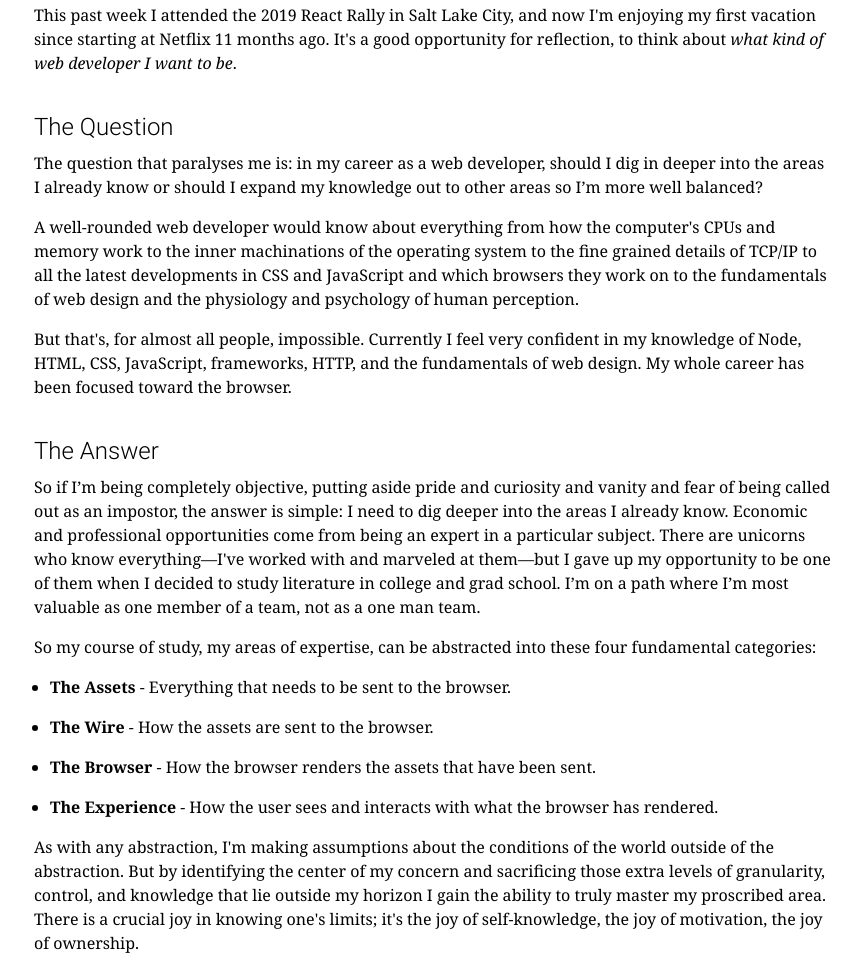
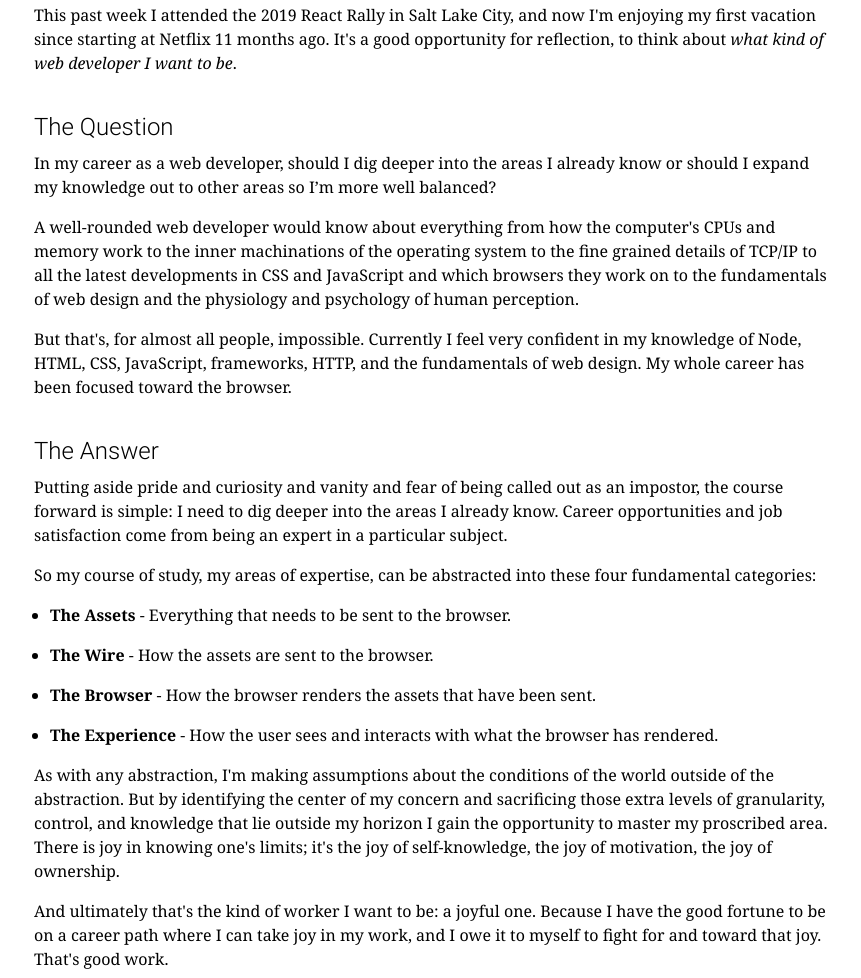
Before and after one commit to timothyjellison/new-homepage, a Gatsby site: page /posts/what-kind-of-web-developer in a window 1280 px wide. Shown: the part 334-1312 px from the top of the page, without its empty margins (206-1067 px from the left). Built offline with nearby package versions, Linux system fonts and the light colour scheme; Gatsby itself is replaced by a stand-in of ours.

Commit message:
Update what-kind-of-web-developer.md

```diff
--- a/src/pages/posts/what-kind-of-web-developer.md
+++ b/src/pages/posts/what-kind-of-web-developer.md
@@ -7,7 +7,7 @@ This past week I attended the 2019 React Rally in Salt Lake City, and now I'm en
 
 ## The Question
 
-The question that paralyses me is: in my career as a web developer, should I dig in deeper into the areas I already know or should I expand my knowledge out to other areas so I’m more well balanced?
+In my career as a web developer, should I dig deeper into the areas I already know or should I expand my knowledge out to other areas so I’m more well balanced?
 
 A well-rounded web developer would know about everything from how the computer's CPUs and memory work to the inner machinations of the operating system to the fine grained details of TCP/IP to all the latest developments in CSS and JavaScript and which browsers they work on to the fundamentals of web design and the physiology and psychology of human perception.
 
@@ -15,7 +15,7 @@ But that's, for almost all people, impossible. Currently I feel very confident i
 
 ## The Answer
 
-So if I’m being completely objective, putting aside pride and curiosity and vanity and fear of being called out as an impostor, the answer is simple: I need to dig deeper into the areas I already know. Economic and professional opportunities come from being an expert in a particular subject. There are unicorns who know everything—I've worked with and marveled at them—but I gave up my opportunity to be one of them when I decided to study literature in college and grad school. I’m on a path where I’m most valuable as one member of a team, not as a one man team.
+Putting aside pride and curiosity and vanity and fear of being called out as an impostor, the course forward is simple: I need to dig deeper into the areas I already know. Career opportunities and job satisfaction come from being an expert in a particular subject.
 
 So my course of study, my areas of expertise, can be abstracted into these four fundamental categories:
 
@@ -27,4 +27,6 @@ So my course of study, my areas of expertise, can be abstracted into these four
 
 - **The Experience** - How the user sees and interacts with what the browser has rendered.
 
-As with any abstraction, I'm making assumptions about the conditions of the world outside of the abstraction. But by identifying the center of my concern and sacrificing those extra levels of granularity, control, and knowledge that lie outside my horizon I gain the ability to truly master my proscribed area. There is a crucial joy in knowing one's limits; it's the joy of self-knowledge, the joy of motivation, the joy of ownership.
+As with any abstraction, I'm making assumptions about the conditions of the world outside of the abstraction. But by identifying the center of my concern and sacrificing those extra levels of granularity, control, and knowledge that lie outside my horizon I gain the opportunity to master my proscribed area. There is joy in knowing one's limits; it's the joy of self-knowledge, the joy of motivation, the joy of ownership.
+
+And ultimately that's the kind of worker I want to be: a joyful one. Because I have the good fortune to be on a career path where I can take joy in my work, and I owe it to myself to fight for and toward that joy. That's good work.
```
